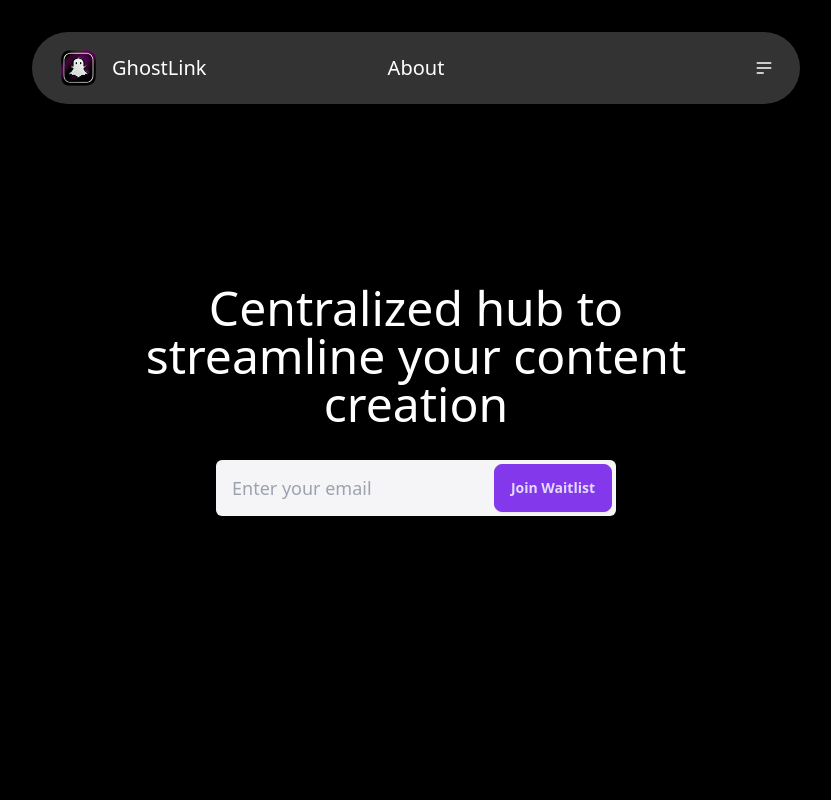
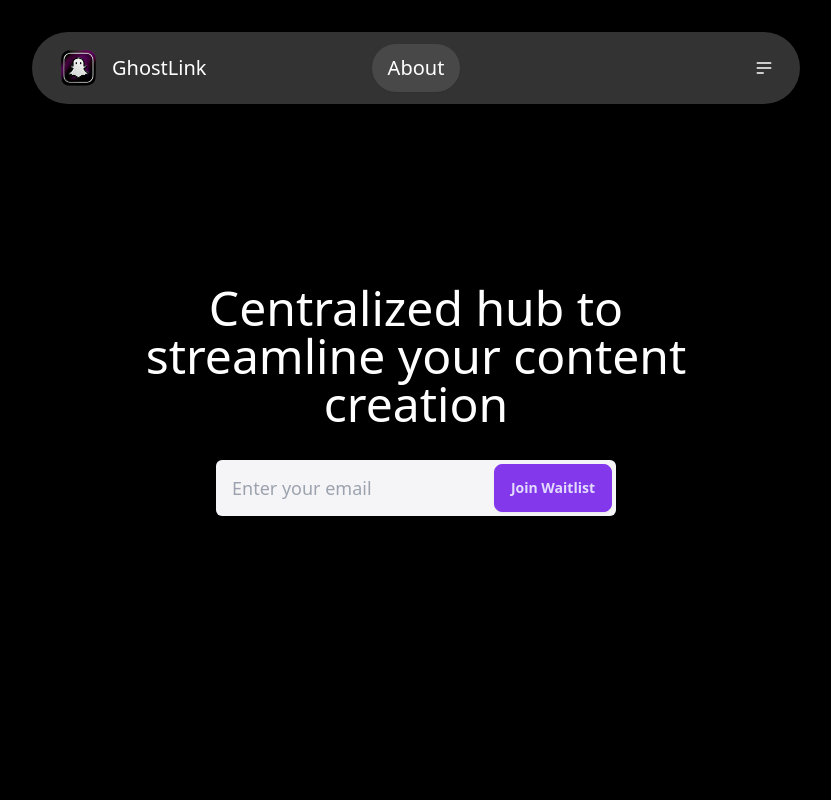
Before and after one commit to justinklee1253/ghostlink, a Next.js app in the folder ghostlink-frontend/: page /about in a window 1280 px wide. Shown: the top 800 px of the page, without its empty margins (224-1055 px from the left). Built offline with nearby package versions, Linux system fonts and the light colour scheme; no server answers.

Commit message:
Navbar minor fix, When a page is clicked its shown as active

```diff
--- a/ghostlink-frontend/src/components/Navbar/navbar.tsx
+++ b/ghostlink-frontend/src/components/Navbar/navbar.tsx
@@ -1,7 +1,7 @@
 "use client";
 import React from "react";
 import Image from "next/image";
-import { useRouter } from "next/navigation";
+import { useRouter, usePathname } from "next/navigation";
 import {
   useUser,
   SignInButton,
@@ -12,6 +12,8 @@ import {
 
 const Navbar = () => {
   const router = useRouter();
+  const pathname = usePathname()
+
   const { isSignedIn } = useUser();
   const { signOut } = useClerk();
   const { getToken } = useAuth(); // Hook to get the user's auth token
@@ -77,7 +79,7 @@ const Navbar = () => {
         </a>
       </div>
       <div className="navbar-middle">
-          <button className="btn btn-ghost text-white font-medium text-xl" onClick={handleAbout}>About</button>
+          <button className={`btn border-none text-white font-medium text-xl ${pathname === "/about" ? "bg-[rgba(255,255,255,0.1)] border-none rounded-full" : "btn-ghost"}`} onClick={handleAbout}>About</button>
       </div>
 
       <div className="navbar-end flex space-x-2">
```
